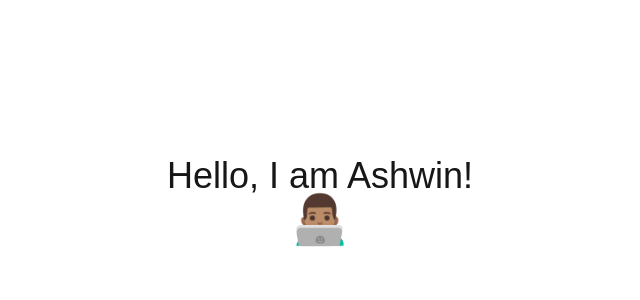
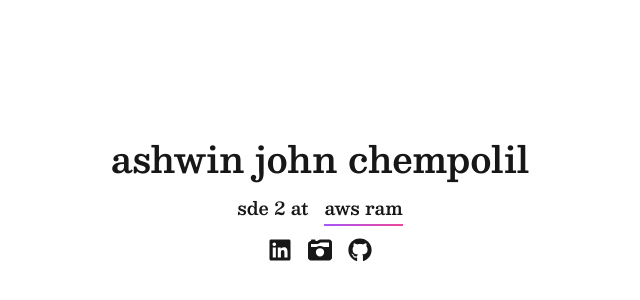
Before and after one commit to ashwinjohn3/ajc-portfolio, a Next.js app: page / in a window 1280 px wide. Shown: the part 200-500 px from the top of the page, without its empty margins (320-960 px from the left). Built offline with nearby package versions, Linux system fonts and the light colour scheme.

Commit message:
make the website more minimalistic, change the font, and add a new gradient animation

```diff
--- a/app/globals.css
+++ b/app/globals.css
@@ -6,6 +6,13 @@
   --background: #ffffff;
   --foreground: #171717;
 }
+
+.tiny5-regular {
+  font-family: "Tiny5", sans-serif;
+  font-weight: 400;
+  font-style: normal;
+}
+
 
 @media (prefers-color-scheme: dark) {
   :root {
--- a/app/layout.tsx
+++ b/app/layout.tsx
@@ -1,6 +1,18 @@
 import type { Metadata } from "next";
 import localFont from "next/font/local";
 import "./globals.css";
+import { Besley } from 'next/font/google'
+
+
+const besley = Besley({
+  weight: '400',
+  subsets: ['latin']
+})
+
+const besleySemiBold = Besley({
+  weight: '600',
+  subsets: ['latin']
+})
 
 const geistSans = localFont({
   src: "./fonts/GeistVF.woff",
@@ -26,7 +38,7 @@ export default function RootLayout({
   return (
     <html lang="en">
       <body
-        className={`${geistSans.variable} ${geistMono.variable} antialiased`}
+        className={`${besleySemiBold.className} antialiased`}
       >
         {children}
       </body>
--- a/app/page.tsx
+++ b/app/page.tsx
@@ -1,11 +1,35 @@
+import { FaGithub, FaLinkedin, FaCameraRetro } from 'react-icons/fa6';
+
+
 export default function Home() {
+  const fontSize = 24;
   return (
     <div className="min-h-screen flex items-center justify-center">
-      <main className="flex flex-col items-center">
-        <div className="flex flex-col items-center">
-          <h1 className="text-4xl font-medium">Hello, I am Ashwin!</h1>
-          <h1 className="text-5xl">👨🏽‍💻</h1>
-        </div>
+      <main>
+        <h1 className="font-semibold text-4xl">ashwin john chempolil</h1>
+        <h3 className='flex gap-4 justify-center mt-4 text-lg'>
+          sde 2 at <a
+            href="https://aws.amazon.com/ram/"
+            target="_blank"
+            rel="noopener noreferrer"
+            className="relative inline-block group"
+          >
+            aws ram
+            <span className="hidden group-hover:inline absolute"> 🐏</span>
+            <span className="absolute -bottom-1 left-0 w-full h-0.5 bg-gradient-to-r from-purple-500 via-pink-500 to-purple-500 bg-[length:200%_100%] animate-gradient"></span>
+          </a>
+        </h3>
+        <h3 className="flex gap-4 justify-center mt-4">
+          <a href="https://www.linkedin.com/in/ashwinjohn3/" target="_blank" rel="noopener noreferrer" >
+            <FaLinkedin size={fontSize} />
+          </a>
+          <a href="https://vsco.co/thelegendashw1n/gallery" target="_blank" rel="noopener noreferrer">
+            <FaCameraRetro size={fontSize} />
+          </a>
+          <a href="https://github.com/YOUR_USERNAME" target="_blank" rel="noopener noreferrer">
+            <FaGithub size={fontSize} />
+          </a>
+        </h3>
       </main>
     </div>
   );
```
Also changed, not shown: package.json (+5 -4 lines).
